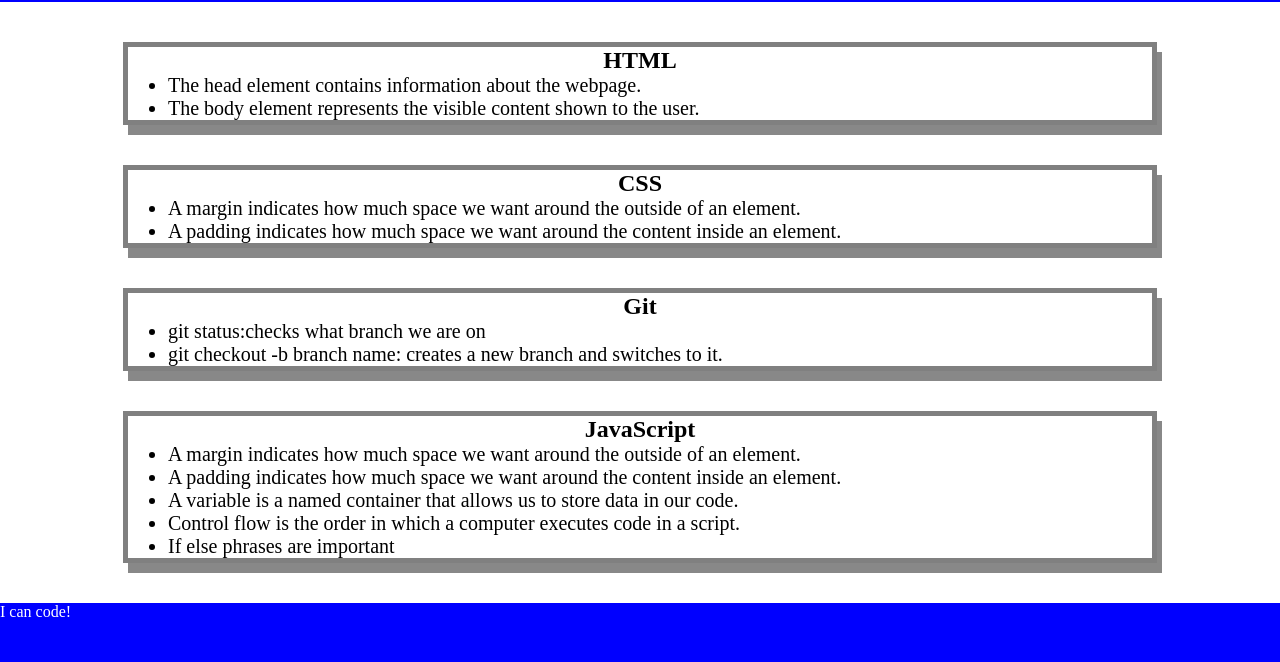
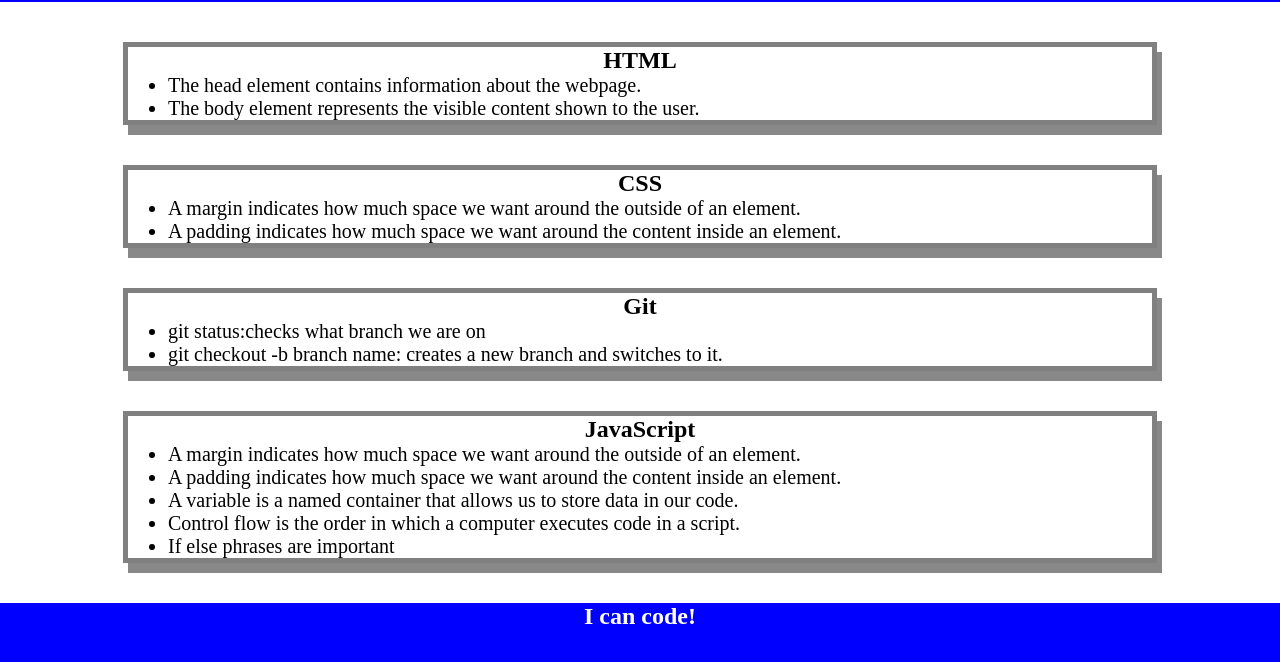
Before and after one commit to nmck-sys/prework-study-guide, a plain HTML site: page index.html in a window 1280 px wide. Shown: the part 118-780 px from the top of the page. Drawn offline with Linux system fonts and the light colour scheme.

Commit message:
changed font

```diff
--- a/assets/style.css
+++ b/assets/style.css
@@ -29,4 +29,4 @@ ul {
     margin: 40px auto;
     border: 5px solid gray;
     box-shadow: 5px 10px #888888;
-  }
+}
--- a/index.html
+++ b/index.html
@@ -51,7 +51,7 @@
     </main>
 
     <footer>
-      <p>I can code!</p>
+      <h2>I can code!</h2>
     </footer>
     <script src="./assets/script.js"></script>
   </body>
```
